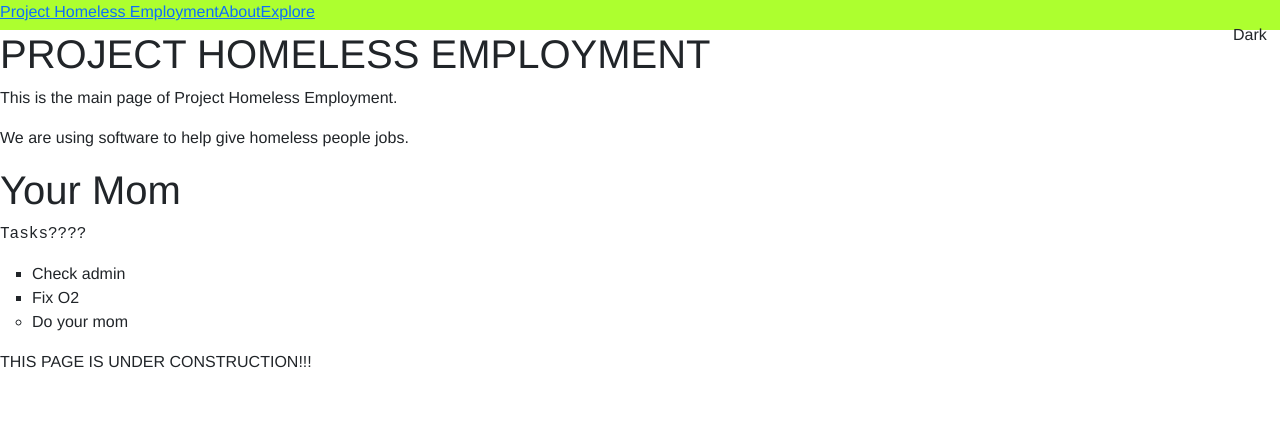
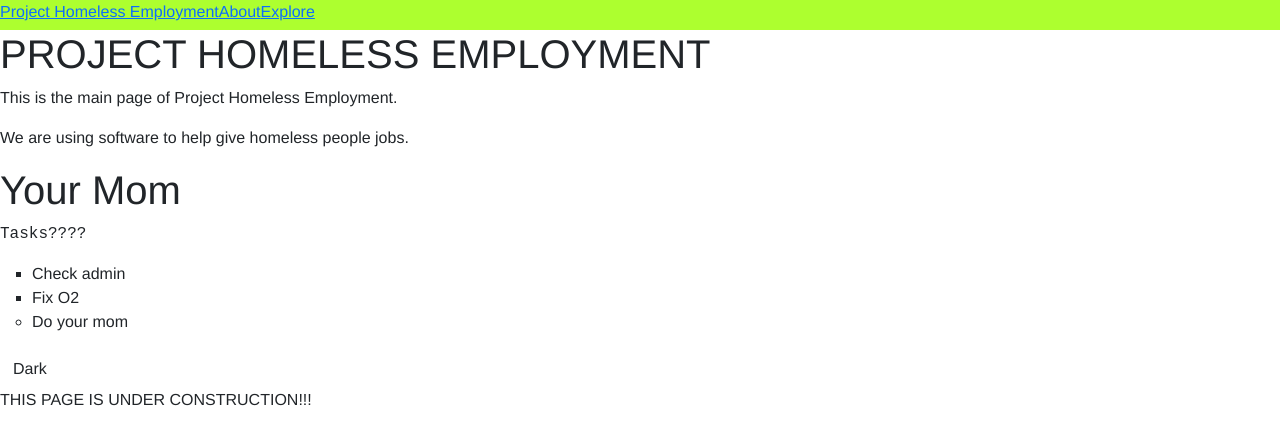
Before and after one commit to chris-menz/phe-frontend, a React (Create React App) app: page /mainpage in a window 1280 px wide. Shown: the top 444 px of the page. Built offline with nearby package versions, Linux system fonts and the light colour scheme.

Commit message:
removed unnecessary button, light theme, dark theme css

```diff
--- a/src/App.css
+++ b/src/App.css
@@ -65,39 +65,8 @@ li {
     list-style: square;
 }
 
-.btn {
-    color: var(--btnFontColor);
-    background-color: var(--btnBg);
-    position: absolute;
-    top: 10px;
-    right: 10px;
-    height: 50px;
-    width: 50px;
-    border-radius: 50%;
-    border: none;
-    color: var(--btnFontColor);
-    background-color: var(--btnBg);
-}
-
-.btn:focus { outline-style: none; }
-
-
 #msg {
     font-family: monospace;
-}
-
-.light-theme {
-    --fontColor: var(--black);
-    --bg: var(--green);
-    --btnBg: var(--black);
-    --btnFontColor: var(--white);
-}
-
-.dark-theme {
-    --fontColor: var(--green);
-    --bg: var(--black);
-    --btnBg: var(--white);
-    --btnFontColor: var(--black);
 }
 
 nav {
```
